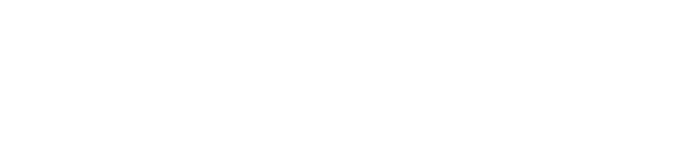
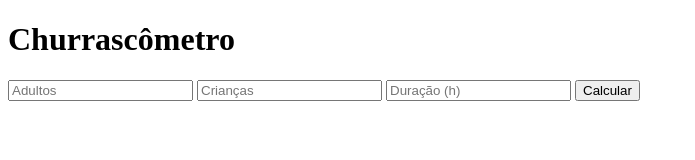
Before and after one commit to DanielSouz4/churrascometro, a plain HTML site: page index.html in a window 1280 px wide. Shown: the whole page, without its empty margins (0-695 px from the left). Drawn offline with Linux system fonts and the light colour scheme.

Commit message:
Estrutura HTML

```diff
--- a/index.html
+++ b/index.html
@@ -11,6 +11,18 @@
 
 <body>
 
+    <div class="container">
+        <h1>Churrascômetro</h1>
+        <input id="adultos" name="adultos" type="number" placeholder="Adultos">
+        <input id="criancas" name="criancas" type="number" placeholder="Crianças">
+        <input id="duracao" name="duracao" type="number" placeholder="Duração (h)">
+        <button>Calcular</button>
+
+        <div id="resultado">
+
+        </div>
+    </div>
+
     <script src="./scripts/script.js"></script>
 </body>
 
```
